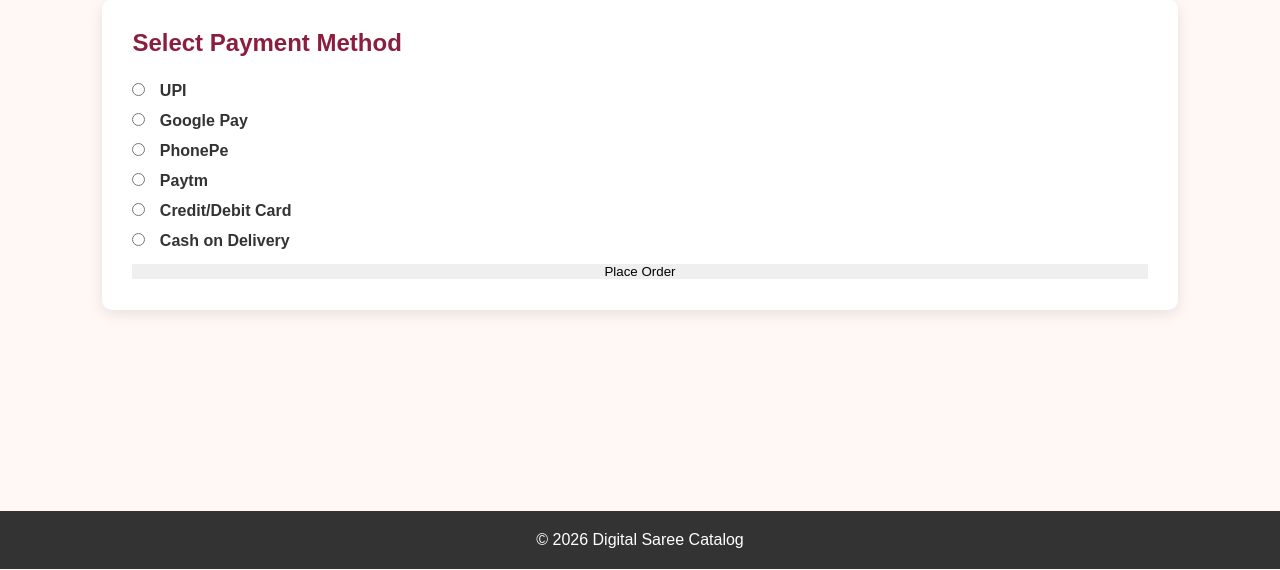
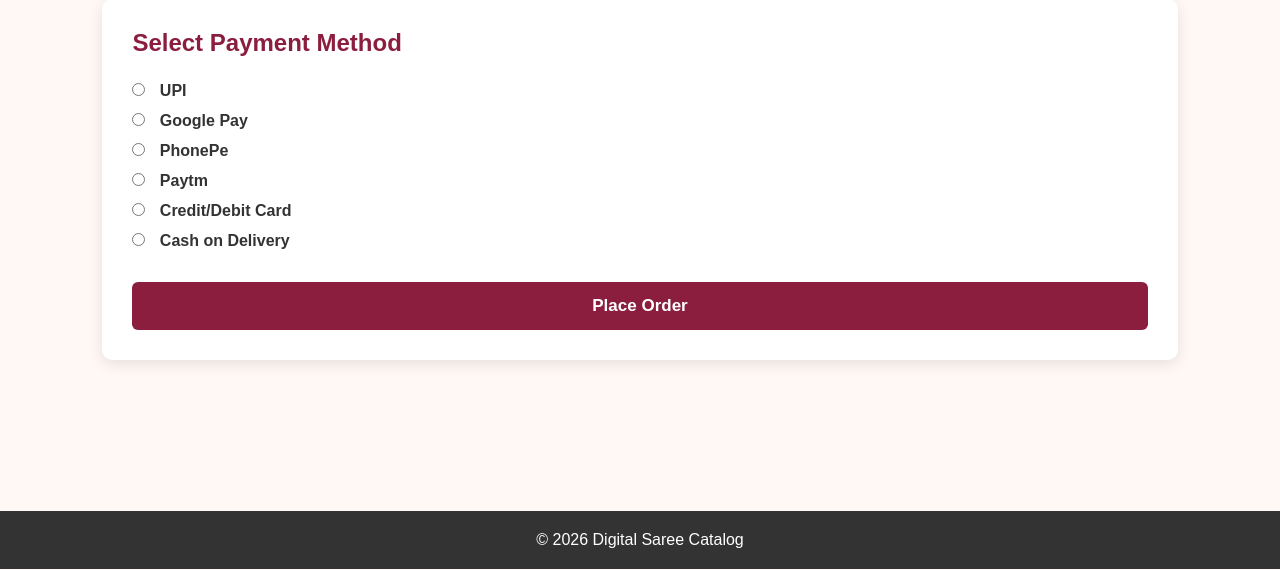
Before and after one commit to Navya1919Sri/Digital-Saree-Catalog-And-Online-Mangement-System, a Flask app: page /payment in a window 1280 px wide. Shown: the part 184-754 px from the top of the page. Run offline with Flask 3, Linux system fonts and the light colour scheme; a user stored in the database is signed in; tables that the repository leaves empty hold one stand-in row (values such as "Sample post"); a database or web service that is not in the repository returns one stand-in record (values such as "Sample title"); some libraries are stand-ins or nearby versions.

Commit message:
updated all files

```diff
--- a/static/css/style.css
+++ b/static/css/style.css
@@ -1470,3 +1470,35 @@ footer {
 .payment-option input {
     margin-right: 10px;
 }
+.address-section button {
+    width: 100%;
+    padding: 14px;
+    margin-top: 20px;
+    background-color: #8b1e3f;
+    color: white;
+    border: none;
+    border-radius: 6px;
+    font-size: 17px;
+    font-weight: bold;
+    cursor: pointer;
+}
+
+.address-section button:hover {
+    background-color: #6f1732;
+}
+.address-section button {
+    width: 100%;
+    padding: 14px;
+    margin-top: 20px;
+    background-color: #8b1e3f;
+    color: white;
+    border: none;
+    border-radius: 6px;
+    font-size: 17px;
+    font-weight: bold;
+    cursor: pointer;
+}
+
+.address-section button:hover {
+    background-color: #6f1732;
+}
```
